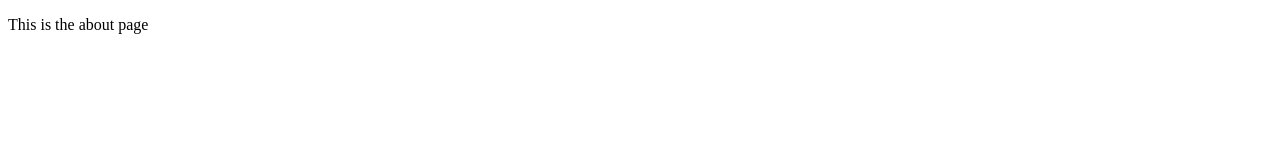
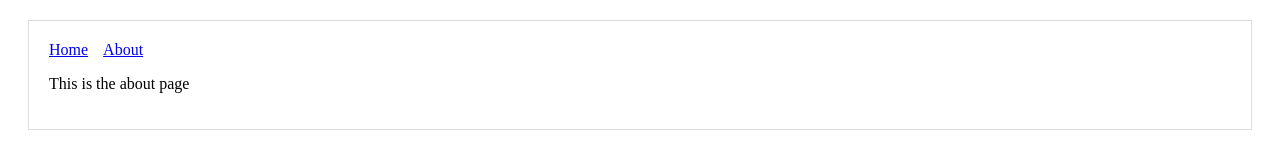
Before and after one commit to tarrows/look-at-static, a React app in the folder hello-next/: page /about in a window 1280 px wide. Built offline with nearby package versions, Linux system fonts and the light colour scheme.

Commit message:
using layout component

```diff
--- /dev/null
+++ b/hello-next/components/Header.tsx
@@ -0,0 +1,19 @@
+import * as React from 'react'
+import Link from 'next/link'
+
+const linkStyle = {
+  marginRight: 15
+}
+
+const Header: React.FC = () => (
+  <>
+    <Link href="/">
+      <a style={linkStyle}>Home</a>
+    </Link>
+    <Link href="/about">
+      <a style={linkStyle}>About</a>
+    </Link>
+  </>
+)
+
+export default Header
--- /dev/null
+++ b/hello-next/components/MyLayout.tsx
@@ -0,0 +1,21 @@
+import * as React from 'react'
+import Header from './Header'
+
+const layoutStyle = {
+  margin: 20,
+  padding: 20,
+  border: '1px solid #DDD'
+}
+
+interface MyLayoutProps {
+  children: React.ReactNode
+}
+
+const MyLayout: React.FC<MyLayoutProps> = (props) => (
+  <div style={layoutStyle}>
+    <Header />
+    {props.children}
+  </div>
+)
+
+export default MyLayout
--- a/hello-next/pages/about.tsx
+++ b/hello-next/pages/about.tsx
@@ -1 +1,7 @@
-export default () => ( <div><p>This is the about page</p></div> )
+import MyLayout from '../components/MyLayout'
+
+export default () => (
+  <MyLayout>
+    <p>This is the about page</p>
+  </MyLayout>
+)
--- a/hello-next/pages/index.tsx
+++ b/hello-next/pages/index.tsx
@@ -1,12 +1,9 @@
-import Link from 'next/link'
+import MyLayout from '../components/MyLayout'
 
 const index = () => (
-  <div>
-    <Link href="/about">
-    <button>Go to About Page</button>
-    </Link>
+  <MyLayout>
     <p>Hello Next.js</p>
-  </div>
+  </MyLayout>
 )
 
 export default index
```
Also changed, not shown: hello-next/tsconfig.json (+4 -4 lines), 2 other files.
